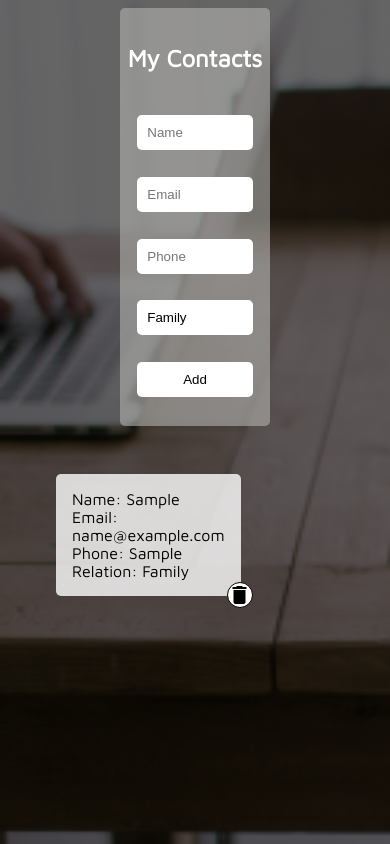
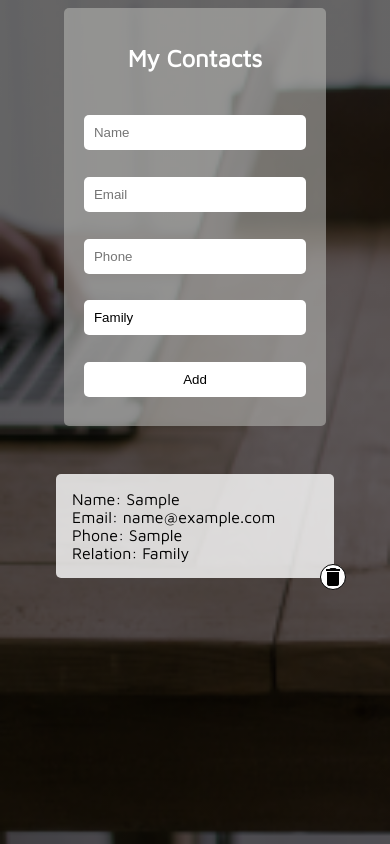
Before and after one commit to krukm/AddressBook, a plain HTML site: page index.html in a window 390 px wide. Both pictures are taken after typing "Sample", "name@example.com", "Sample" into the empty fields and a click on the button "Add". Drawn offline with Linux system fonts and the light colour scheme.

Commit message:
added media queries for tablet and phone

```diff
--- a/css/styles.css
+++ b/css/styles.css
@@ -1,7 +1,7 @@
 html {
     min-height:100%;
     background:linear-gradient(0deg,rgba(0,0,0,0.6),rgba(0,0,0,0.6)),url('/images/img_bg.jpg');
-    background-size:cover;
+    background-size: cover;
 }
 
 body {
@@ -61,6 +61,15 @@ button:hover {
     flex-wrap: wrap;
 }
 
+.card {
+    margin: 3em;
+    padding: 1em;
+    background-color: rgba(255,255,255,0.8);
+    border-radius: 5px;
+    flex-basis: 24%;
+    position: relative;
+}
+
 p {
     margin: 0;
 }
@@ -74,3 +83,32 @@ p {
     padding: 0;
     margin: 0;
 }
+
+@media only screen and (max-width: 480px) {
+    .add_contact_form {
+        width: 90%;
+    }
+
+    .card_holder {
+        flex-wrap: nowrap;
+        flex-direction: column;
+    }
+
+    .card {
+        margin: 0 "!important";
+    }
+}
+
+@media only screen and (max-width: 768px) {
+    .add_contact_form {
+        width: 70%;
+    }
+
+    .card_holder {
+        flex-wrap: wrap;
+    }
+
+    .card {
+        flex-basis: 30%;
+    }
+}
--- a/index.html
+++ b/index.html
@@ -4,7 +4,8 @@
     <meta charset="UTF-8">
     <meta name="viewport" content="width=device-width, initial-scale=1.0">
     <meta http-equiv="X-UA-Compatible" content="ie=edge">
-    <title>Document</title>
+    <title>Address Book</title>
+    <meta name="viewport" content="width=device-width, initial-scale=1">
     <link href="https://fonts.googleapis.com/icon?family=Material+Icons" rel="stylesheet">
     <link href="https://fonts.googleapis.com/css?family=Maven+Pro" rel="stylesheet">
     <link rel="stylesheet" href="css/styles.css">
--- a/js/script.js
+++ b/js/script.js
@@ -1,4 +1,13 @@
 "use strict";
+
+class Contact {
+    constructor(name, email, phone, relation) {
+        this.name = name;
+        this.email = email;
+        this.phone = phone;
+        this.relation = relation;
+    }
+}
 
 class AddressBook {
     constructor() {
@@ -34,7 +43,7 @@ class AddressBook {
             const relation = document.createElement("p");
             const deleteBtn = document.createElement("section");
 
-            addCardStyling(card);
+            card.setAttribute("class", "card");
 
             name.textContent = `Name: ${contact.name}`;
             email.textContent = `Email: ${contact.email}`;
@@ -58,23 +67,4 @@ class AddressBook {
     }
 }
 
-class Contact {
-    constructor(name, email, phone, relation) {
-        this.name = name;
-        this.email = email;
-        this.phone = phone;
-        this.relation = relation;
-    }
-}
-
-function addCardStyling (cardContent) {
-    cardContent.style.margin = "3em";
-    cardContent.style.padding = "1em";
-    cardContent.style.boxSizing = "border-box";
-    cardContent.style.backgroundColor = "rgba(255,255,255,0.8)"
-    cardContent.style.borderRadius = "5px";
-    cardContent.style.flexBasis = "26%";
-    cardContent.style.position = "relative";
-}
-
 const addressBook = new AddressBook();
```
